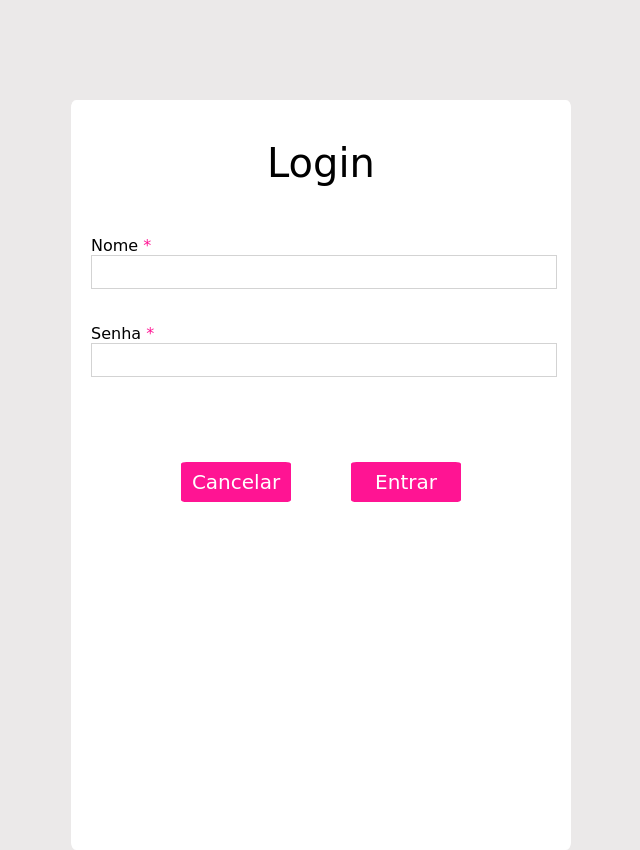
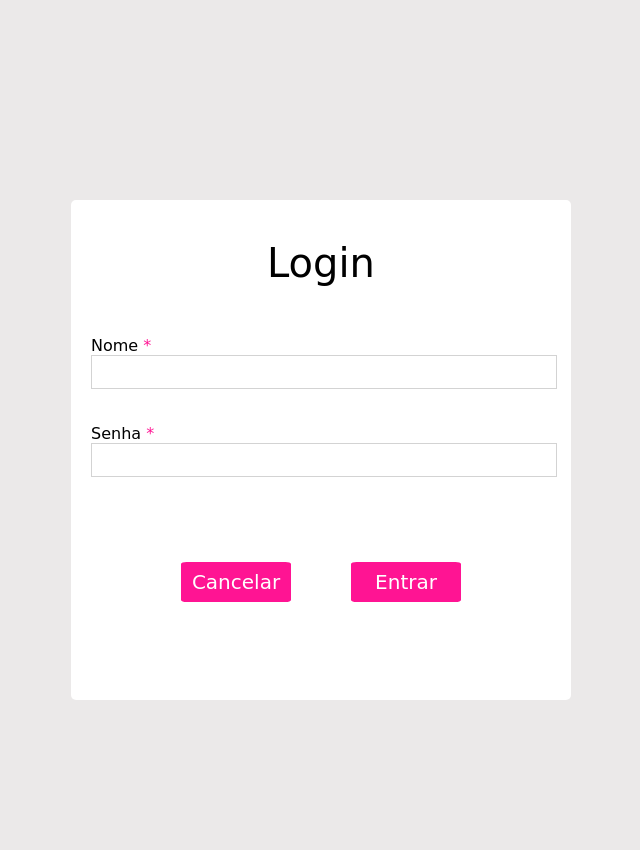
Before and after one commit to Pedr0Mb/Projeto-Tela-de-cadastro, a PHP site: page /Login.html in a window 1280 px wide. Shown: the whole page, without its empty margins (319-959 px from the left). After the commit the page ends 700 px from the top, so only its background shows below. Run offline with PHP 8.4, Linux system fonts and the light colour scheme.

Commit message:
Add files via upload

```diff
--- a/Login.css
+++ b/Login.css
@@ -8,12 +8,12 @@
     display: flex;
     align-items: center;
     justify-content: center;
-    margin-top: 100px;
+    margin-top: 200px;
     background-color: rgb(235, 233, 233);
 }
 .Form{
     width: 500px;
-    height: 550px;
+    height: 500px;
     background-color: white ;
     color: black;
     border-radius: 1%;
--- a/Login.html
+++ b/Login.html
@@ -1,7 +1,7 @@
 <!DOCTYPE html>
 <html lang="pt-br">
 <head>
-    <link rel="stylesheet" href="LoginFuncionario.css">
+    <link rel="stylesheet" href="Login.css">
     <meta charset="UTF-8">
     <meta name="viewport" content="width=device-width, initial-scale=1.0">
     <title>Document</title>
@@ -12,17 +12,18 @@
         <main class="Inputs">
             <label class="label" for="label">Nome</label> <span class="Span">*</span>
             <br>
-            <input type="text" class="FormInput " required >
+            <input type="text" class="FormInput " required id="Nome">
             <br>
 
             <label class="label" for="label">Senha</label> <span class="Span">*</span> <br>
-            <input type="password" class="FormInput" required >
+            <input type="password" class="FormInput" required id="Senha">
 
         </main>
         <div class="btns">
-            <input type="button" class="btn" value="Cancelar">
+            <input type="button" class="btn" value="Cancelar" onclick="Limpar()">
             <input type="submit" class="btn" value="Entrar">
         </div>
     </form>
+    <script src="scriptLogin.js"></script>
 </body>
 </html>
--- a/LoginFuncionario.css
+++ b/LoginFuncionario.css
@@ -69,3 +69,9 @@
 .btn:hover{
     background-color: rgb(255, 81, 174);
 }
+.Invalidacao{
+    color: red;
+    position: absolute;
+    top: 73%;left: 18.5%;
+    display: none;
+}
--- /dev/null
+++ b/scriptLogin.js
@@ -0,0 +1,5 @@
+function Limpar(){
+    console.log('dsdsdd')
+    document.getElementById('Nome').value = ''
+    document.getElementById('Senha').value = ''
+}
```
Also changed, not shown: LoginFuncionario.html (+10 -8 lines), scriptFuncionario.js (added, +23 -0 lines).
